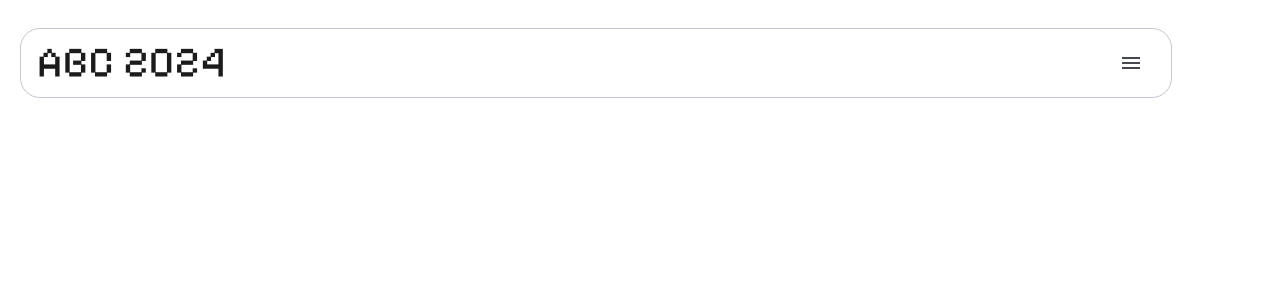
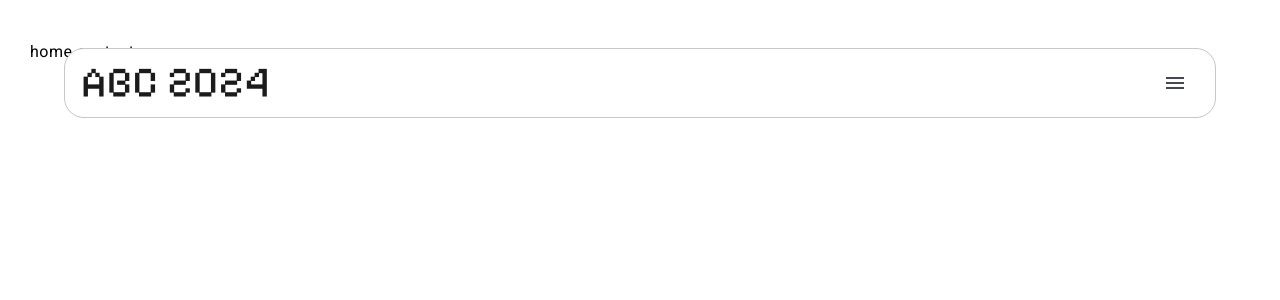
Before and after one commit to ABC-practica-2024/Frontend-new, an Angular app in the folder _Presentation-Website/: page / in a window 1280 px wide. Shown: the top 300 px of the page. Built offline with nearby package versions, Linux system fonts and the light colour scheme.

Commit message:
fix: page styling

```diff
--- a/_Presentation-Website/src/app/navbar/navbar.component.css
+++ b/_Presentation-Website/src/app/navbar/navbar.component.css
@@ -5,8 +5,10 @@
     --navbar-height: 70px;            /* css variable */
     height: var(--navbar-height);
     left: 20px;
+    right: 20px;
     --navbar-top: 28px;
     top: var(--navbar-top);
+    margin: 20px auto;  /* 'auto' for horizontal centering */
 
     background: #FFFFFF;
     border-radius: 20px;
```
